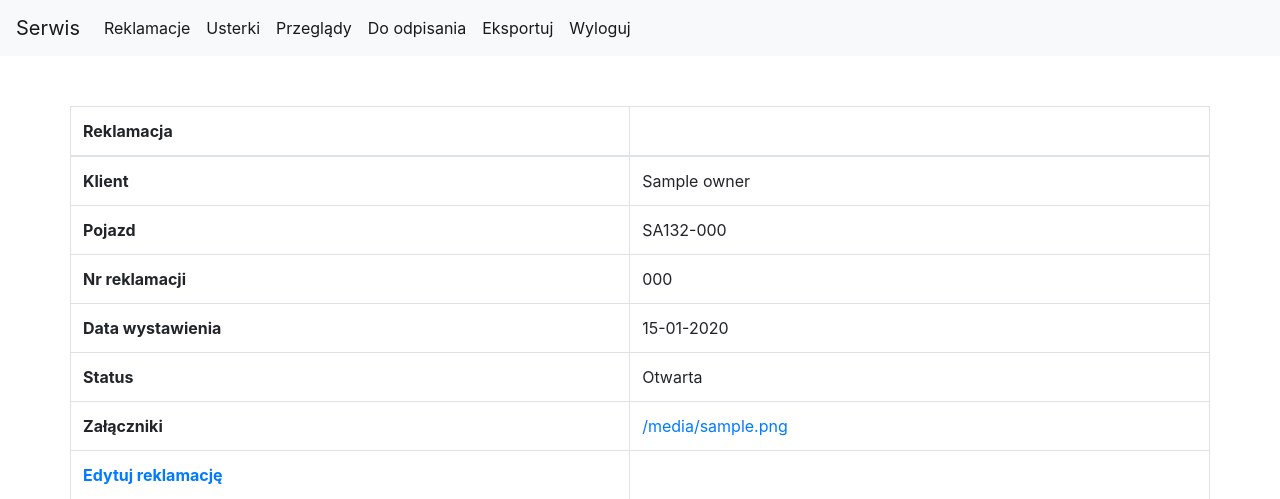
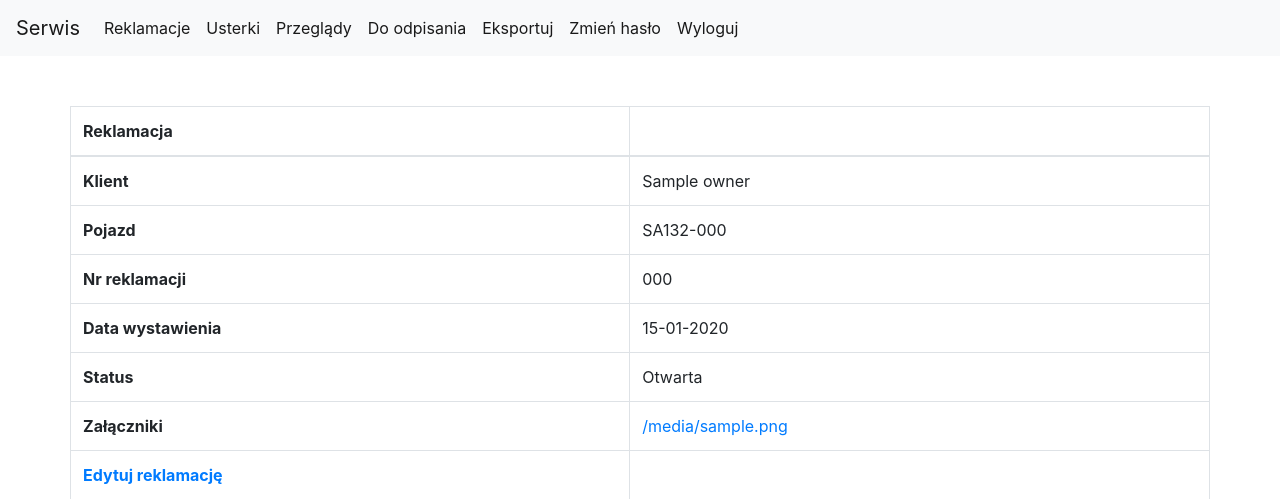
Before and after one commit to lukadamczyk/service_book, a Django app: page /complaint/1/ in a window 1280 px wide. Shown: the top 499 px of the page. Run offline with Django 3.2, Linux system fonts and the light colour scheme; a user stored in the database is signed in; tables that the repository leaves empty hold one stand-in row (values such as "Sample post"); parts of the project's set-up code (start-up, migrations or seed data) failed here and were passed over; some libraries are stand-ins or nearby versions.

Commit message:
Added link to change password

```diff
--- a/book/templates/book/base.html
+++ b/book/templates/book/base.html
@@ -34,6 +34,9 @@
         <a class="nav-link" href="{% url 'book:export_complaints_xls' %}">Eksportuj</a>
       </li>
       <li class="nav-item active">
+        <a class="nav-link" href="{% url 'change_password' %}">Zmień hasło</a>
+      </li>
+      <li class="nav-item active">
         <a class="nav-link" href="{% url 'logout' %}">Wyloguj</a>
       </li>
       {% endif %}
```
